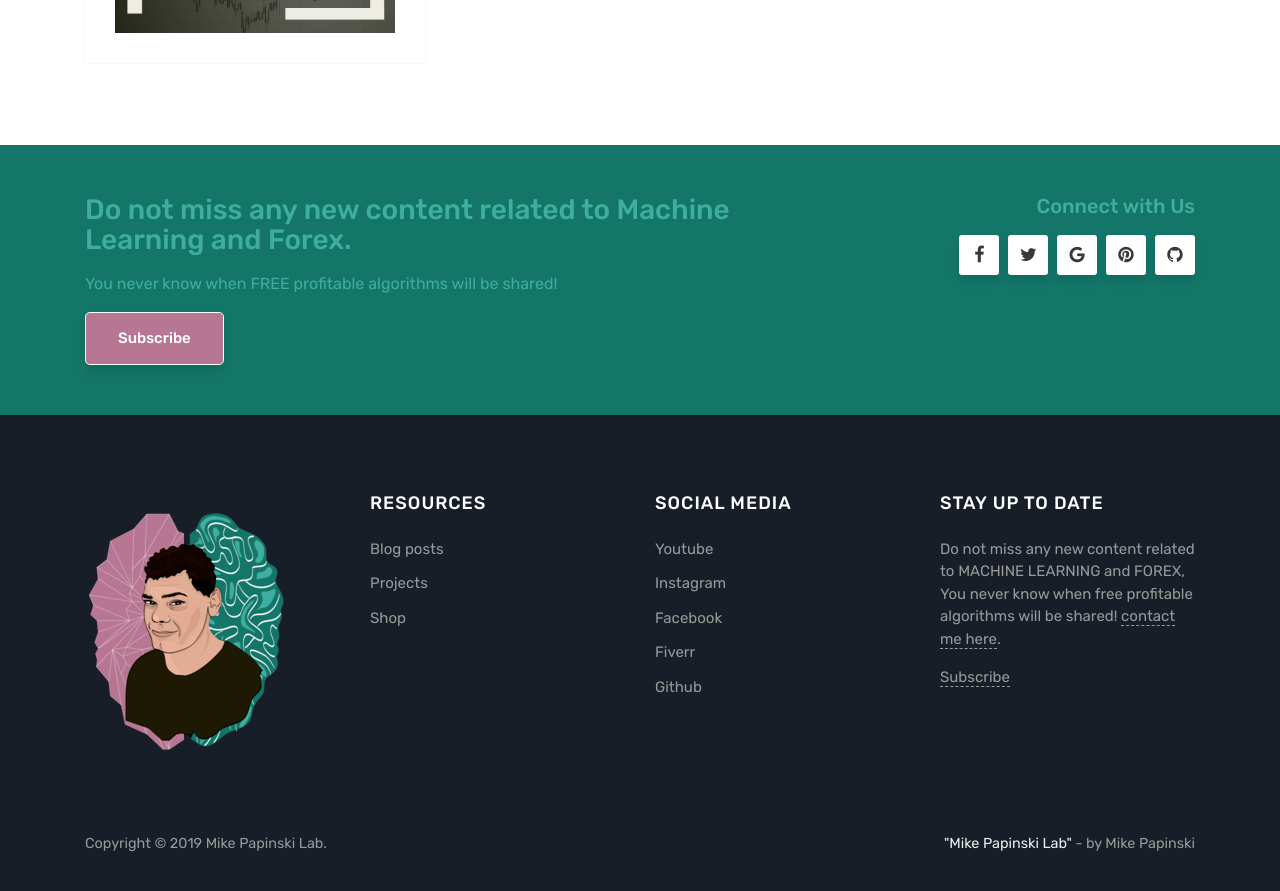
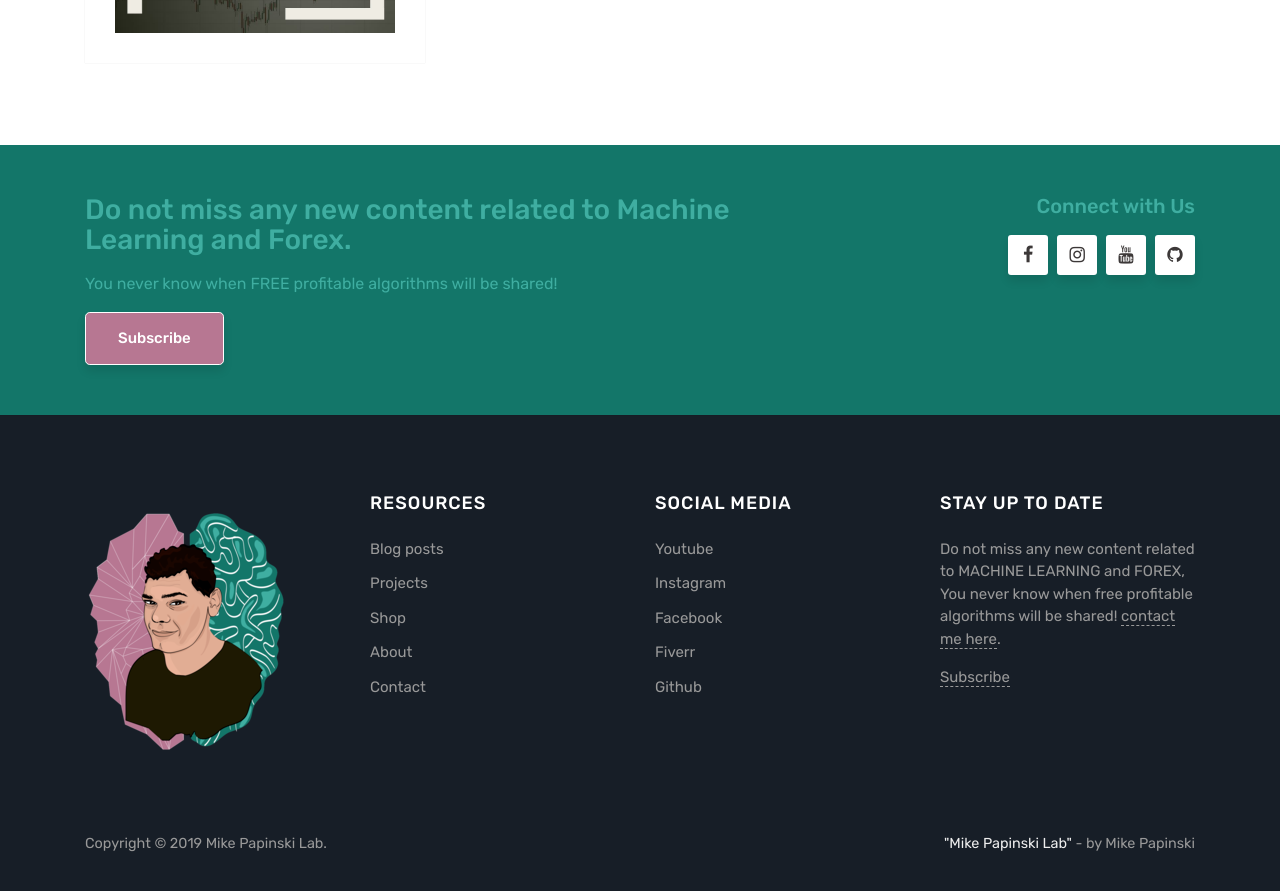
Before and after one commit to MikePapinski/MikePapinski.github.io, a Jekyll site: the page built from index.html, in a window 1280 px wide and 900 px high, scrolled down 1657 px. Shown: the top 891 px of the window. Built offline with Jekyll 4.4.1, drawn with Linux system fonts in a browser that asks for light colours; emoji names are drawn with the system emoji font; the list of posts is cut into pages by our own code; comment, search, counter and statistics services are not loaded.

Commit message:
front update

```diff
--- a/_layouts/default.html
+++ b/_layouts/default.html
@@ -58,9 +58,7 @@
                 <li class="nav-item dropdown">
                     <a class="nav-link dropdown-toggle" href="#" id="dropdown01" data-toggle="dropdown" aria-haspopup="true" aria-expanded="false">Posts</a>
                     <div class="dropdown-menu" aria-labelledby="dropdown01">
-                    <a class="dropdown-item" href="{{ site.baseurl }}/jekyll/tutorial/2018/01/12/red-riding.html">Forex</a>
-                    <a class="dropdown-item" href="{{ site.baseurl }}/jekyll/tutorial/2018/01/12/red-riding.html">Machine Learning</a>
-                    <a class="dropdown-item" href="{{ site.baseurl }}/jekyll/tutorial/2018/01/12/red-riding.html">Python</a>
+                    <a class="dropdown-item" href="{{ site.baseurl }}/blog_list.html">All</a>
                     </div>
                 </li>
 
@@ -135,9 +133,8 @@
                 <div class="col-md-4 text-right footersocial">
                     <h5>Connect with Us</h5>
                     <i class="fa fa-facebook"></i>
-                    <i class="fa fa-twitter"></i>
-                        <i class="fa fa-google"></i>
-                     <i class="fa fa-pinterest"></i>
+                    <i class="fa fa-instagram"></i>
+                        <i class="fa fa-youtube"></i>
                      <i class="fa fa-github"></i>
                 </div>
             </div>
@@ -163,9 +160,11 @@
                 <div class="footer-widget">
                 <h5 class="title">Resources</h5>
                 <ul>
-                <li><a target="_blank" href="https://m.do.co/c/84c9b45d0c47">Blog posts</a></li>
-                <li><a target="blank" href="https://www.cloudways.com/en/pricing.php?id=153986&amp;a_bid=005da123">Projects</a></li>
-                <li><a target="blank" href="http://shareasale.com/r.cfm?b=875645&amp;u=1087935&amp;m=41388&amp;urllink=&amp;afftrack=">Shop</a></li>
+                <li><a target="_blank" href="{{ site.baseurl }}/blog_list.html">Blog posts</a></li>
+                <li><a target="blank" href="{{ site.baseurl }}/projects_list.html">Projects</a></li>
+                <li><a target="blank" href="{{ site.baseurl }}/products">Shop</a></li>
+                <li><a target="blank" href="{{ site.baseurl }}/about">About</a></li>
+                <li><a target="blank" href="{{ site.baseurl }}/contact">Contact</a></li>
                 </ul>
                 </div>
                 </div>
@@ -186,7 +185,7 @@
                 <div class="col-sm-3">
                 <div class="footer-widget textwidget">
                     <h5 class="title">Stay up to date</h5>
-                    <p>Do not miss any new content related to MACHINE LEARNING and FOREX, You never know when free profitable algorithms will be shared! <a href="https://www.youtube.com/channel/UCl8p5FVdmBMiRLIqlSP-EmA?view_as=subscriber">contact me here</a>.</p>
+                    <p>Do not miss any new content related to MACHINE LEARNING and FOREX, You never know when free profitable algorithms will be shared! <a href="{{ site.baseurl }}/contact">contact me here</a>.</p>
                     <a href="https://www.youtube.com/channel/UCl8p5FVdmBMiRLIqlSP-EmA?view_as=subscriber">Subscribe</a>
                 </div>
                 </div>
```
